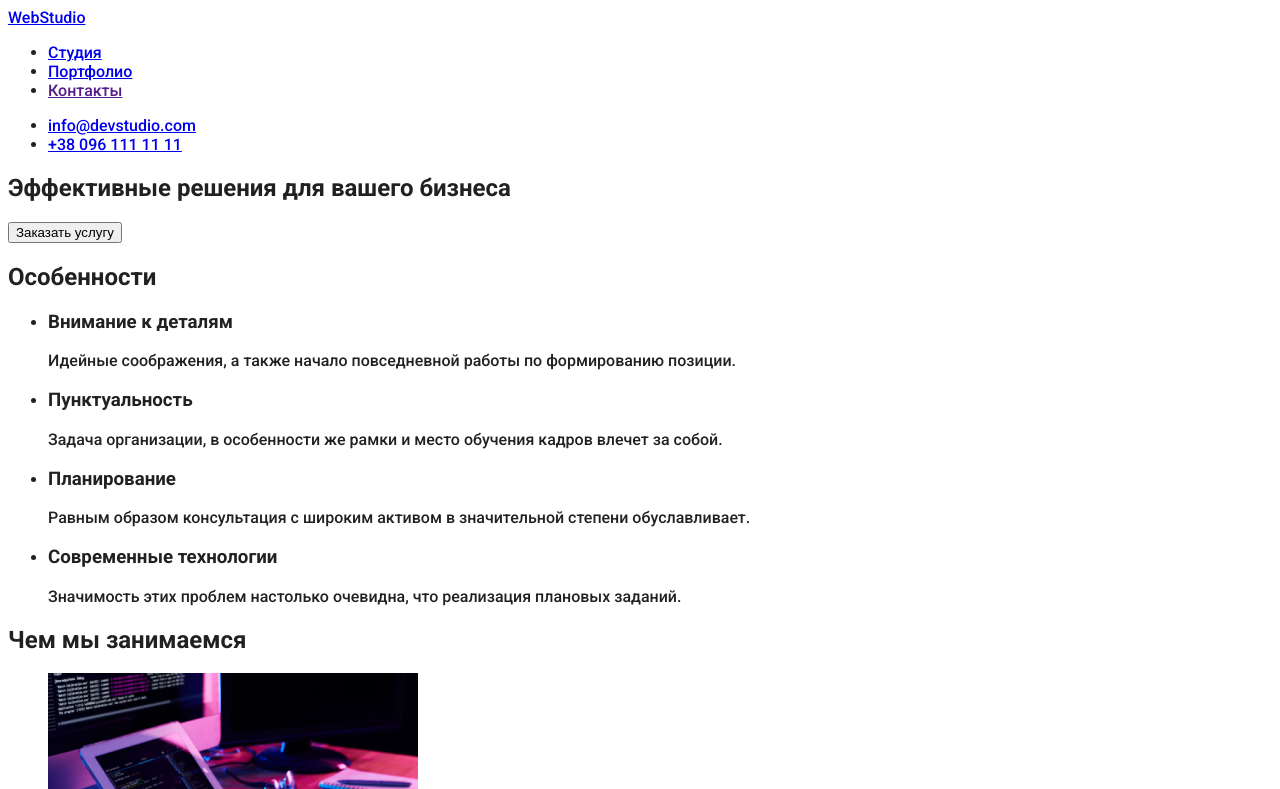
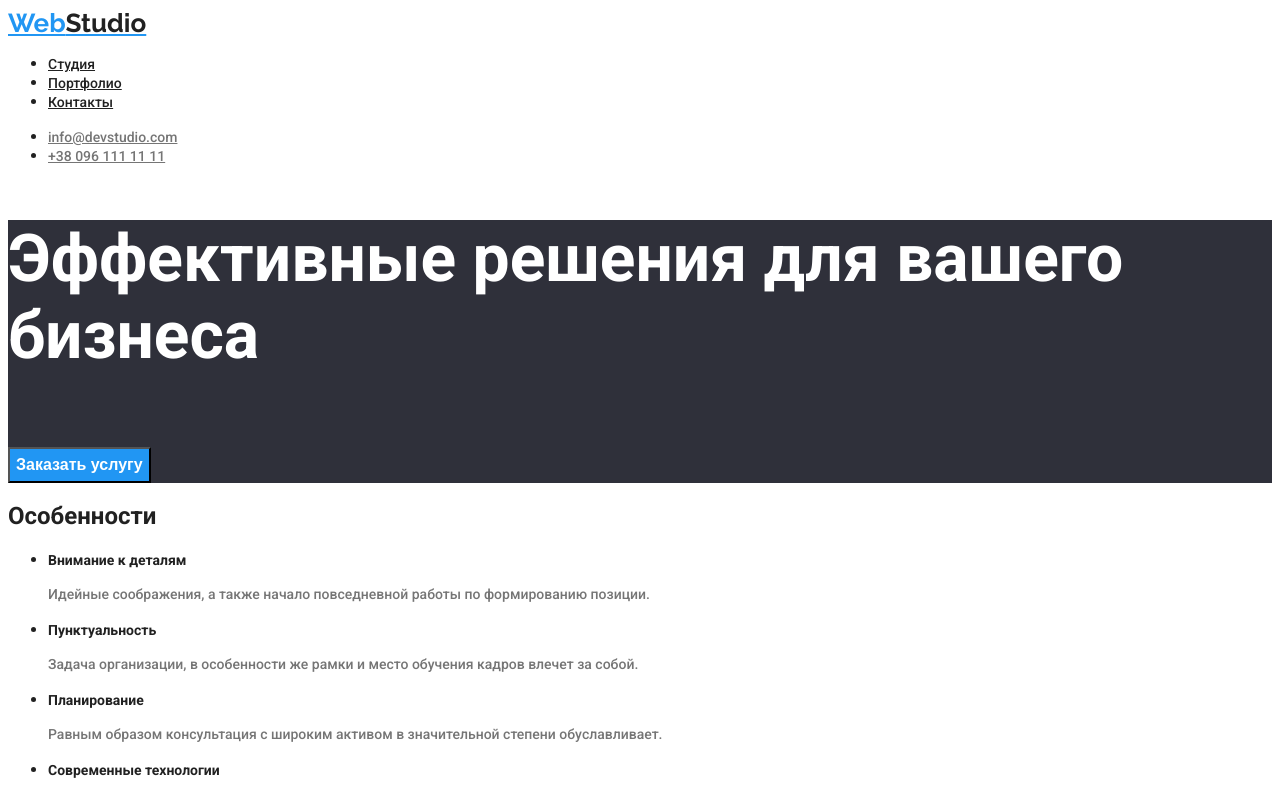
Before and after one commit to IvanTarychev/goit-markup-hw-02, a plain HTML site: page index.html in a window 1280 px wide. Shown: the top 789 px of the page. Drawn offline with Linux system fonts and the light colour scheme.

Commit message:
Создание стилей макета

```diff
--- a/css/styles.css
+++ b/css/styles.css
@@ -1,6 +1,109 @@
+:root {
+  --hover-color: #2196f3;
+  --main-color: #212121;
+  --text-color: #757575;
+  --background-color: #2f303a;
+}
+
 body {
   font-family: "Roboto", sans-serif;
-  color: #212121;
+  color: var(--main-color);
 
   background-color: #ffffff;
 }
+
+/* ссылки */
+
+.homepage-logo {
+  font-family: "Raleway", sans-serif;
+  color: var(--hover-color);
+  font-weight: bold;
+  font-size: 26px;
+}
+
+.logo-span {
+  color: var(--main-color);
+}
+
+.pagination {
+  color: var(--main-color);
+
+  font-size: 14px;
+  line-height: 16px;
+}
+
+.pagination:hover,
+.pagination:focus {
+  color: var(--hover-color);
+}
+
+/* контакты */
+
+.contacts-header {
+  color: var(--text-color);
+
+  font-size: 14px;
+  line-height: 16px;
+}
+
+.address {
+  color: #ffffff;
+
+  font-weight: normal;
+  font-style: normal;
+}
+
+.address-link {
+  color: rgba(255, 255, 255, 0.6);
+
+  font-style: normal;
+  font-weight: normal;
+}
+
+/* кнопки */
+
+.button-filter:hover,
+.button-filter:focus {
+  background-color: var(--hover-color);
+  color: #ffffff;
+}
+
+.btn {
+  background-color: var(--hover-color);
+  color: #ffffff;
+
+  font-weight: bold;
+  font-size: 16px;
+  line-height: 30px;
+}
+
+/* текст */
+
+h3 {
+  font-size: 14px;
+  line-height: 16px;
+}
+
+p {
+  color: var(--text-color);
+
+  font-size: 14px;
+  line-height: 24px;
+}
+
+/* блоки */
+
+.slider {
+  background-color: var(--background-color);
+  color: #ffffff;
+
+  font-size: 44px;
+  font-weight: 900;
+}
+
+.foot-menu {
+  background-color: var(--background-color);
+
+  font-size: 14px;
+  line-height: 24px;
+}
--- a/index.html
+++ b/index.html
@@ -1,5 +1,6 @@
 <!DOCTYPE html>
 <html lang="ru">
+
 <head>
     <meta charset="UTF-8">
     <meta http-equiv="X-UA-Compatible" content="IE=edge">
@@ -11,22 +12,23 @@
         rel="stylesheet">
     <link rel="stylesheet" href="./css/styles.css">
 </head>
+
 <body>
 
     <!-- Шапка сайта -->
     <header>
         <nav>
-            <a href="index.html">WebStudio</a>
+            <a href="index.html" class="homepage-logo">Web<span class="logo-span">Studio</span></a>
             <ul>
-                <li><a href="index.html">Студия</a></li>
-                <li><a href="portfolio.html">Портфолио</a></li>
-                <li><a href="">Контакты</a></li>
+                <li><a href="index.html"class="pagination">Студия</a></li>
+                <li><a href="portfolio.html" class="pagination">Портфолио</a></li>
+                <li><a href="" class="pagination">Контакты</a></li>
             </ul>
         </nav>
 
         <Ul>
-            <li><a href="mailto:">info@devstudio.com</a></li>
-            <li><a href="tel:">+38 096 111 11 11</a></li>
+            <li><a href="mailto:" class="pagination contacts-header">info@devstudio.com</a></li>
+            <li><a href="tel:" class="pagination contacts-header">+38 096 111 11 11</a></li>
         </Ul>
     </header>
 
@@ -34,19 +36,19 @@
     <main>
 
         <!-- Шапка -->
-        <section>
-            <h1>Эффективные решения для вашего бизнеса</h1>
-            <button type="button">Заказать услугу</button>
+        <section class="slider">
+            <h1 class="slider-header">Эффективные решения для вашего бизнеса</h1>
+            <button type="button" class="btn">Заказать услугу</button>
         </section>
 
         <!-- Особенности -->
-        <section>
+        <section class="">
             <h2>Особенности</h2>
 
             <ul>
                 <li>
                     <h3>Внимание к деталям</h3>
-                    <p>Идейные соображения, а также начало повседневной работы по формированию позиции.</p>
+                    <p style="font-size: 14px; line-height: 24px;">Идейные соображения, а также начало повседневной работы по формированию позиции.</p>
                 </li>
                 <li>
                     <h3>Пунктуальность</h3>
@@ -108,18 +110,19 @@
     </main>
 
     <!-- Футэр -->
-    <footer>
+    <footer class="foot-menu">
 
-        <a href="">WebStudio</a>
+        <a href="index.html" class="homepage-logo">Web<span class="logo-span">Studio</span></a>
 
         <!-- контакты и адресc -->
         <address>
-            <p>г. Киев, пр-т Леси Украинки, 26</p>
+            <p class="address">г. Киев, пр-т Леси Украинки, 26</p>
             <ul>
-                <li><a href="mailto:info@example.com">info@example.com</a></li>
-                <li><a href="tel:380991111111">+38 099 111 11 11</a></li>
+                <li><a href="mailto:info@example.com" class="address-link">info@example.com</a></li>
+                <li><a href="tel:380991111111" class="address-link">+38 099 111 11 11</a></li>
             </ul>
         </address>
     </footer>
 </body>
+
 </html>
```
Also changed, not shown: portfolio.html (+17 -17 lines).
